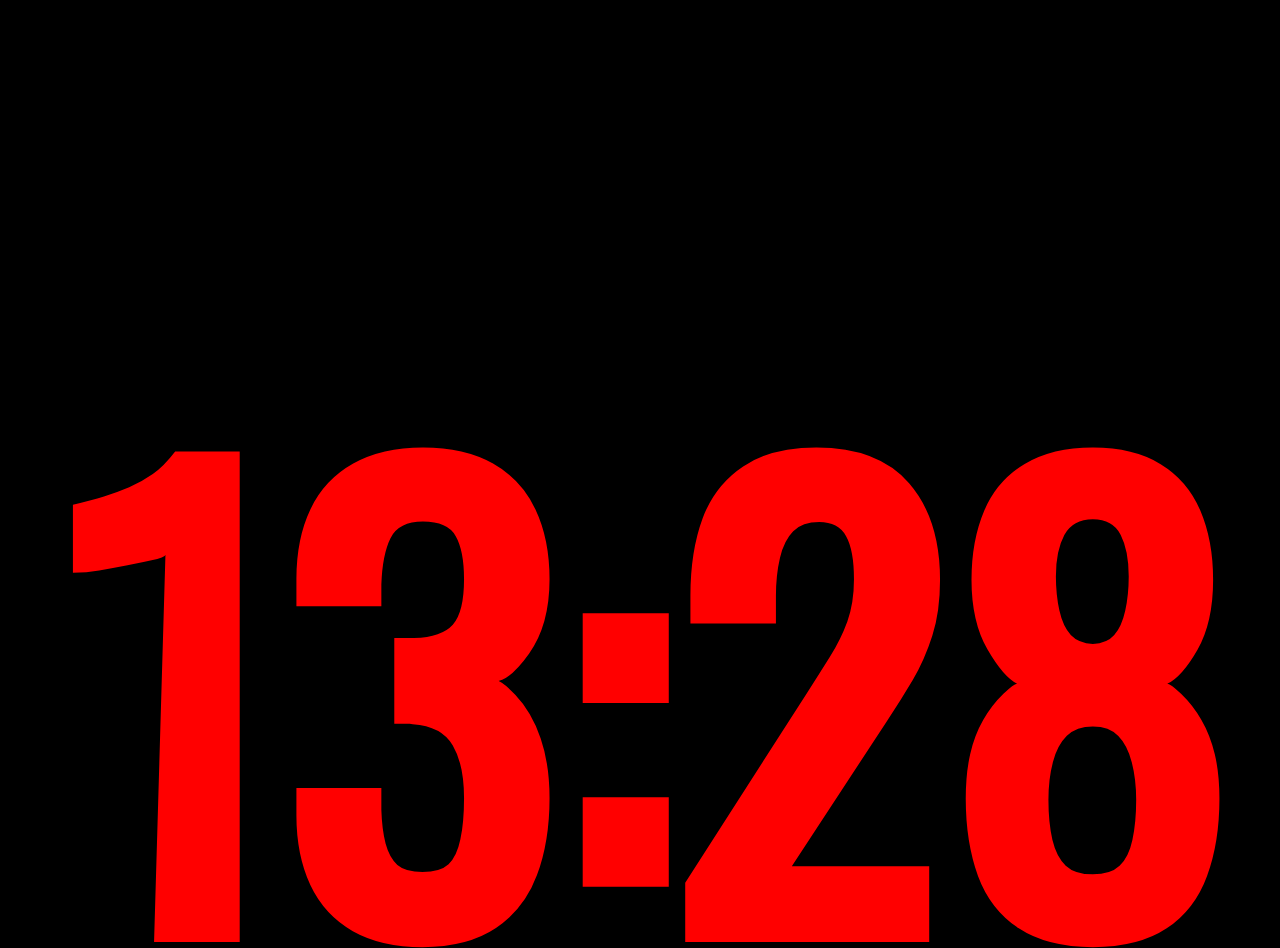
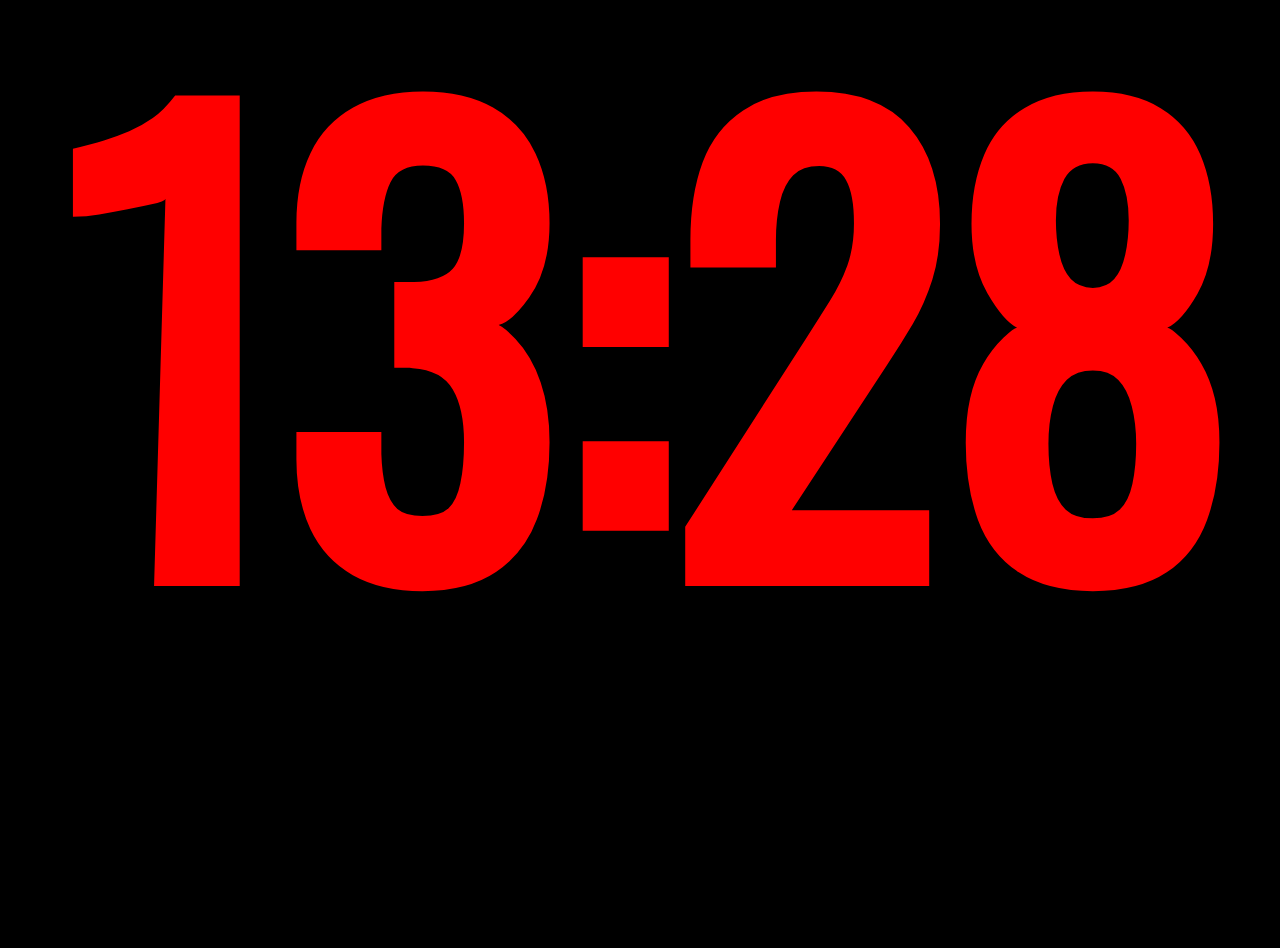
Before and after one commit to mysafetyhq/clock, a plain HTML site: page index.html in a window 1280 px wide. After the commit the page ends 800 px from the top, so only its background shows below. Drawn offline with nearby package versions, Linux system fonts and the light colour scheme.

Commit message:
Update index.html

```diff
--- a/index.html
+++ b/index.html
@@ -26,34 +26,27 @@
             display: flex;
             flex-direction: column;
             align-items: center;
-            justify-content: center;
-            margin: 10;
+            justify-content: center; /* Keep centered */
+            height: 100vh; /* Full viewport height */
+            margin: 0; /* Remove default margin */
             font-family: 'Oswald', sans-serif;
             background-color: black;
             color: red;
             overflow: hidden;
         }
 
-        #time-container,
-        #quote-container {
-            text-align: center;
-            margin-top: 0;
+        #time-container {
+            margin-bottom: 20px; /* Space below the time */
         }
 
         h1 {
-            font-size: 45vw;
-            margin-bottom: 0;
+            font-size: 45vw; /* Keep the same size */
+            margin: 0; /* Remove margins to adjust positioning */
             line-height: 1;
         }
 
-        .blink {
-            animation: blink-animation 1s steps(2, start) infinite;
-        }
-
-        @keyframes blink-animation {
-            to {
-                visibility: hidden;
-            }
+        #quote-container {
+            text-align: center;
         }
 
         .quote {
```
